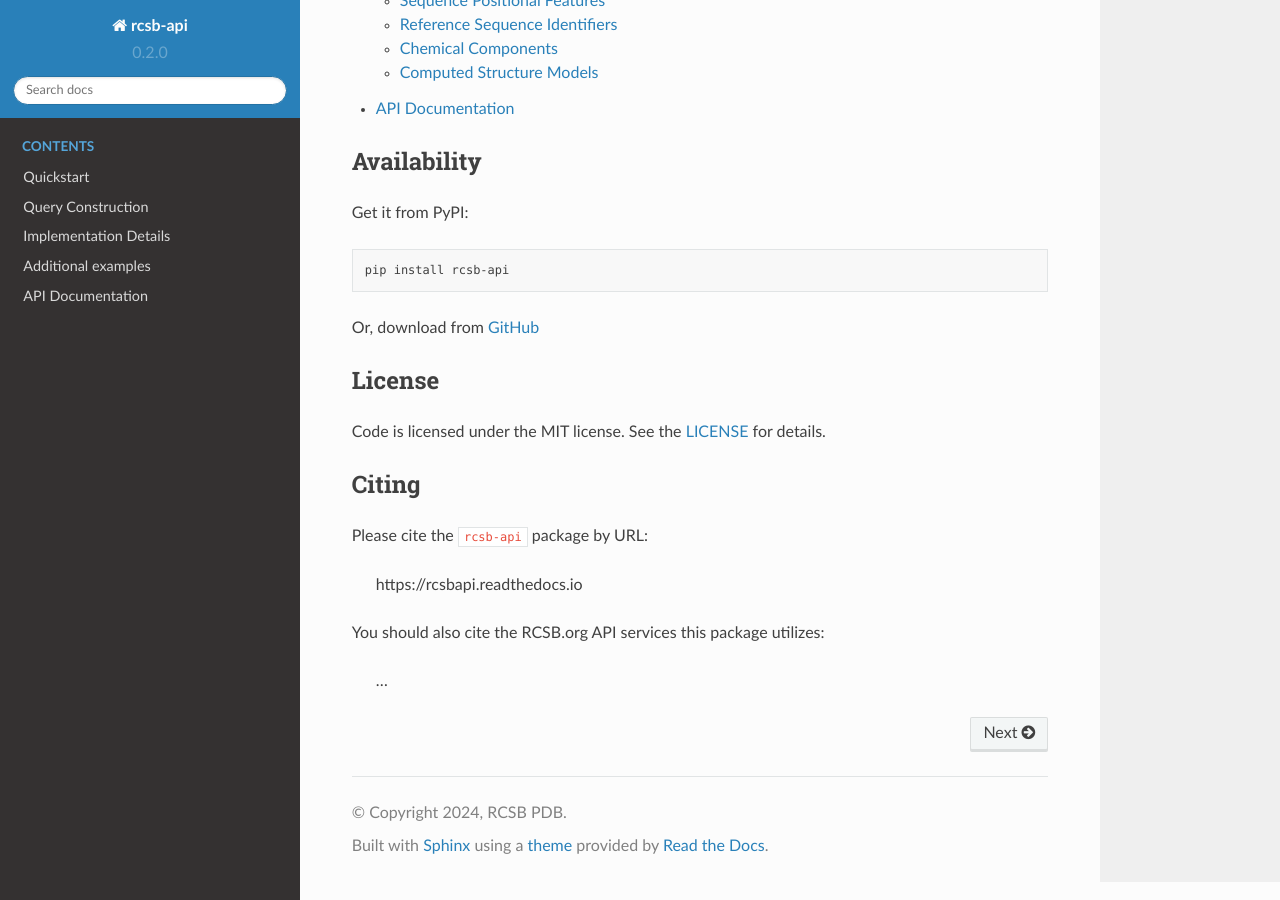
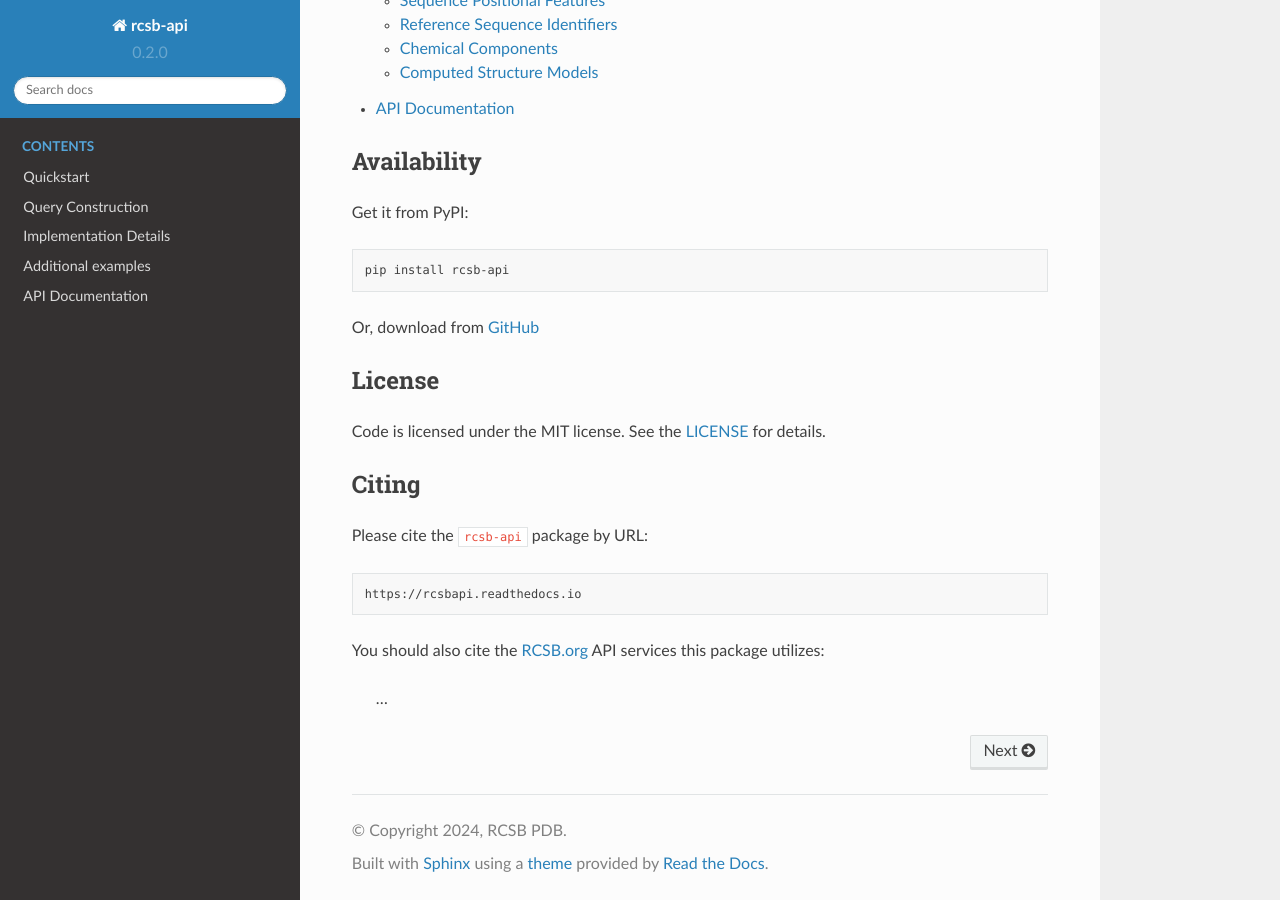
Before and after one commit to rcsb/py-rcsb-api, a Sphinx documentation site: the page built from docs/index.md, in a window 1280 px wide and 900 px high, scrolled down 856 px. Built offline with Sphinx 7.4.7 and the Read the Docs theme 2.0.0, drawn with Linux system fonts in a browser that asks for light colours.

Commit message:
enable links in myst-parser

```diff
--- a/docs/conf.py
+++ b/docs/conf.py
@@ -45,6 +45,10 @@ extensions = [
 ]
 # source_suffix = [".rst", ".md"]  # Redundant with newer sphinx versions
 
+myst_enable_extensions = [
+    "linkify",
+]
+
 # Add any paths that contain templates here, relative to this directory.
 templates_path = ["_templates"]
 
--- a/docs/index.md
+++ b/docs/index.md
@@ -31,7 +31,7 @@ Code is licensed under the MIT license. See the
 
 Please cite the `rcsb-api` package by URL:
 
-> https://rcsbapi.readthedocs.io
+    https://rcsbapi.readthedocs.io
 
 You should also cite the RCSB.org API services this package utilizes:
 
```
Also changed, not shown: docs/implementation_details.md (+1 -1 lines), docs/query_construction.md (+1 -1 lines), docs/quickstart.md (+1 -1 lines).
